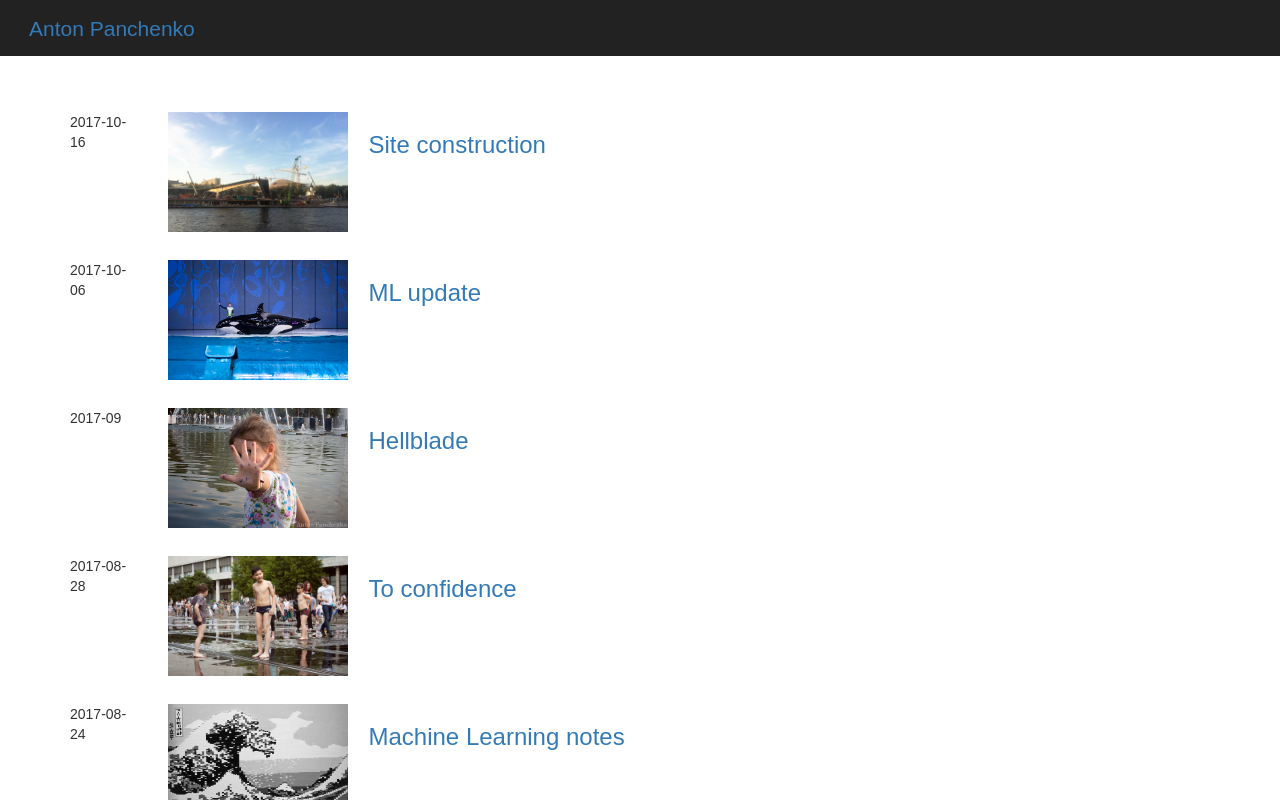
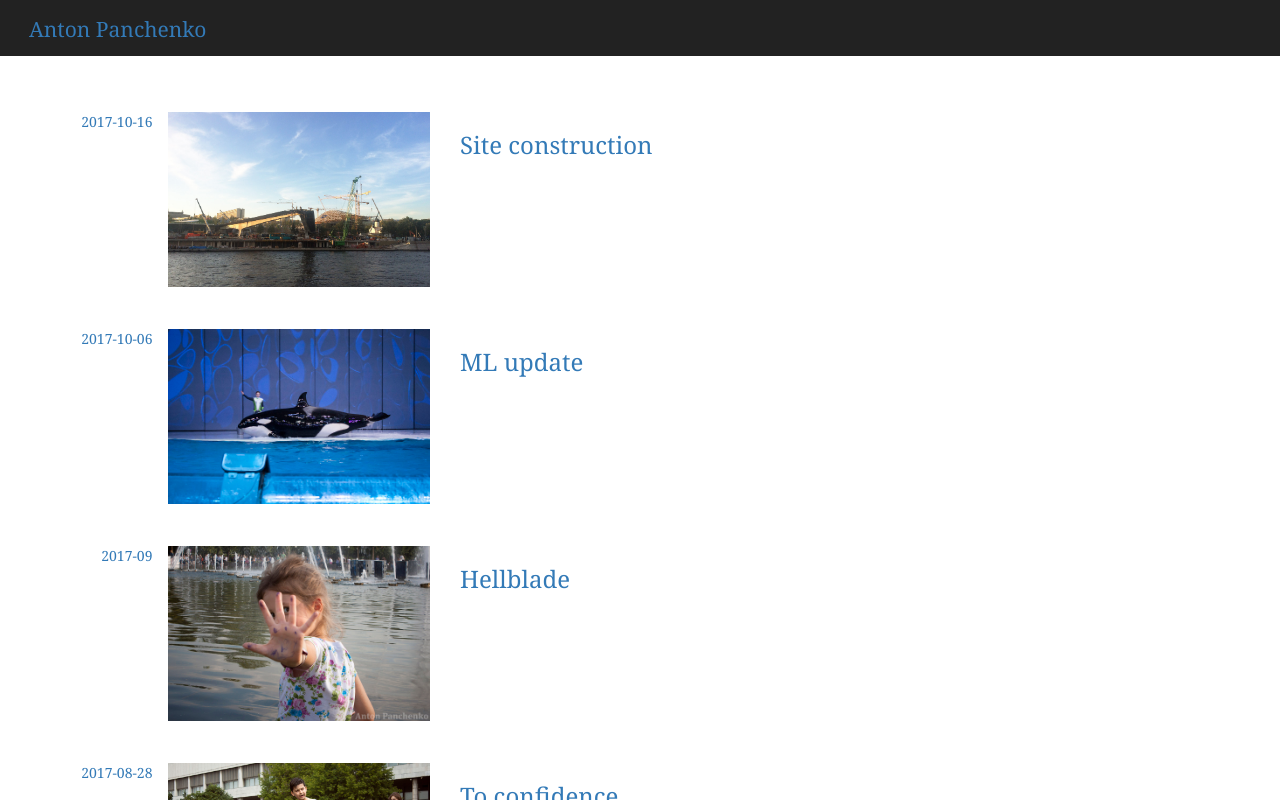
Before and after one commit to apanchenko/antonpanchenko.com, a React (Create React App) app: page / in a window 1280 px wide. Shown: the top 800 px of the page. Built offline with nearby package versions, Linux system fonts and the light colour scheme.

Commit message:
Some styles fixed. Changed marked to markdown-it

```diff
--- a/package.json
+++ b/package.json
@@ -3,7 +3,7 @@
   "version": "0.1.0",
   "private": true,
   "dependencies": {
-    "marked": "^0.3.6",
+    "markdown-it": "^8.4.0",
     "react": "^16.0.0",
     "react-bootstrap": "^0.31.3",
     "react-dom": "^16.0.0",
--- a/src/App.css
+++ b/src/App.css
@@ -11,10 +11,17 @@
 }
 
 .post {
-  margin-bottom: 2em;
+  margin-bottom: 3em;
 }
 
-.post-img {
-  float: left;
-  margin-right: 1.5em;
+.post-md img {
+  display: block;
+  max-width: 100%;
+  height: auto;
 }
+
+.post-date {
+  padding: 0;
+  margin: 0;
+  text-align: right;
+}
--- a/src/blog-entry.js
+++ b/src/blog-entry.js
@@ -1,7 +1,9 @@
 import React from 'react';
-import marked from 'marked';
 import Ajax from './ajax.js';
 import blogidx from './blog-index.js';
+
+var md = require('markdown-it')();
+
 
 export default class BlogEntry extends React.Component {
     constructor(props) {
@@ -21,7 +23,7 @@ export default class BlogEntry extends React.Component {
         Ajax.get(
             this.state.entry.filename,
             function (markdown) {
-                this.setState({ __html: marked(this.chopHeader(markdown)) });
+                this.setState({ __html: md.render(this.chopHeader(markdown)) });
             }.bind(this)
         );
     }
@@ -32,19 +34,10 @@ export default class BlogEntry extends React.Component {
     }
 
     render() {
-        var items = [];
-        if (this.state.__html.length > 0) {
-            items.push((
-                <div key="1">
-                    <h1>{this.state.entry.title}</h1>
-                    <div className="blogEntryMarkdown" key="hack" dangerouslySetInnerHTML={this.state} />
-                </div>
-            ));
-        }
-
         return (
             <div className="blogEntryBox">
-                {items}
+                <h1>{this.state.entry.title}</h1>
+                <div className="post-md" dangerouslySetInnerHTML={this.state} />
             </div>
         );
     }
--- a/src/blog-list.js
+++ b/src/blog-list.js
@@ -1,20 +1,23 @@
 import React from 'react';
 import { Link } from 'react-router-dom';
+import { Image } from 'react-bootstrap';
 import blogidx from './blog-index.js';
 
 class BlogListItem extends React.Component {
     render() {
         return (
             <div className="row">
-                <div className="col-xs-1">
-                        {this.props.entry.date}
-                </div>
-                <div className="col-xs-11 post">
-                    <Link to={"/" + this.props.entry.path}>
-                        <img className="post-img" width="180" height="120" alt={this.props.entry.imgalt} src={this.props.entry.img} />
+                <Link to={"/" + this.props.entry.path}>
+                    <div className="col-xs-1 post-date">
+                            {this.props.entry.date}
+                    </div>
+                    <div className="col-xs-3 post">
+                        <Image src={this.props.entry.img} alt={this.props.entry.imgalt} responsive />
+                    </div>
+                    <div className="col-xs-8 post">
                         <h3 className="post-title">{this.props.entry.title}</h3>
-                    </Link>
-                </div>
+                    </div>
+                </Link>
             </div>
         );
     }
--- a/src/index.css
+++ b/src/index.css
@@ -1,5 +1,7 @@
 body {
   margin: 0;
   padding: 0;
-  font-family: sans-serif;
+  font-family: 'Merriweather','Georgia','serif';
+  font-weight: 400;
+  word-wrap: break-word;
 }
```
